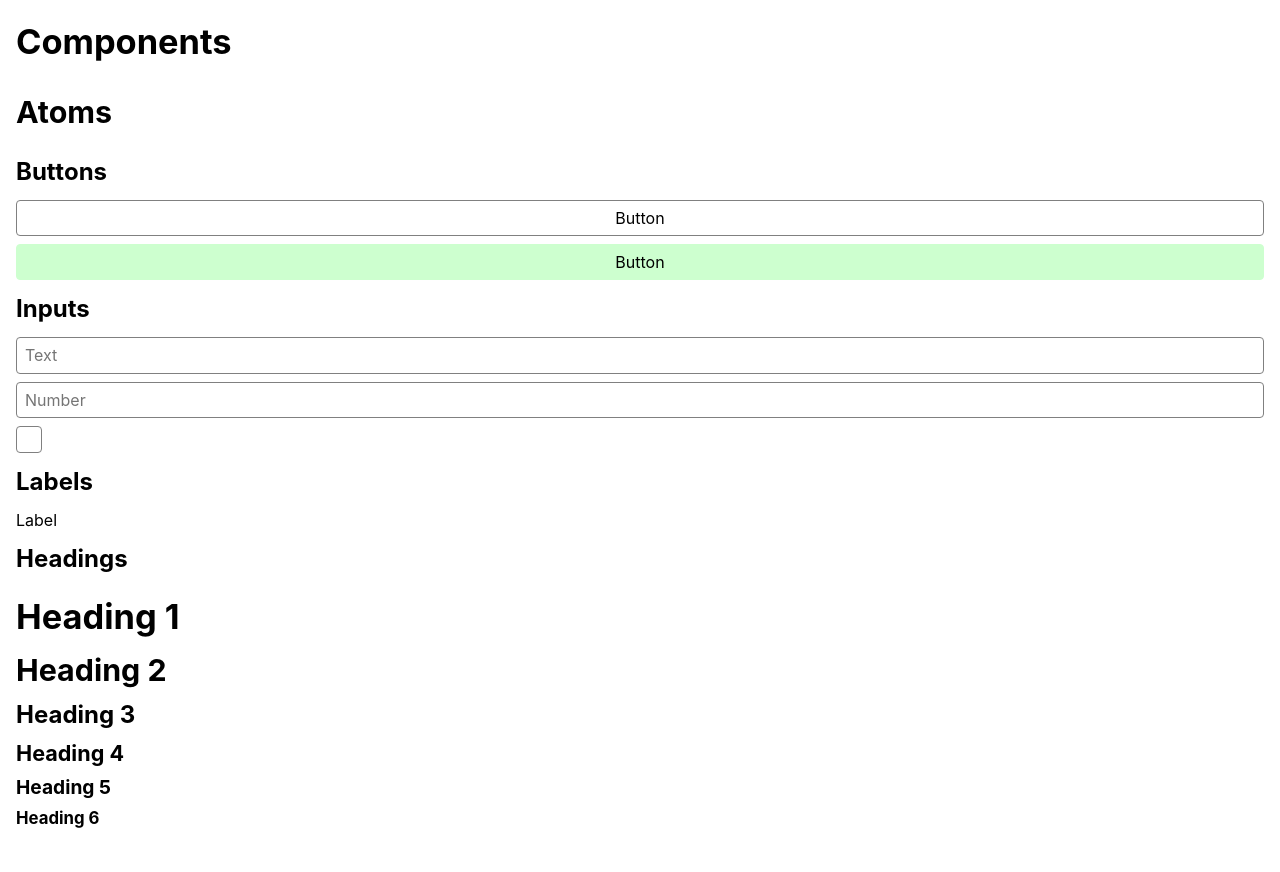
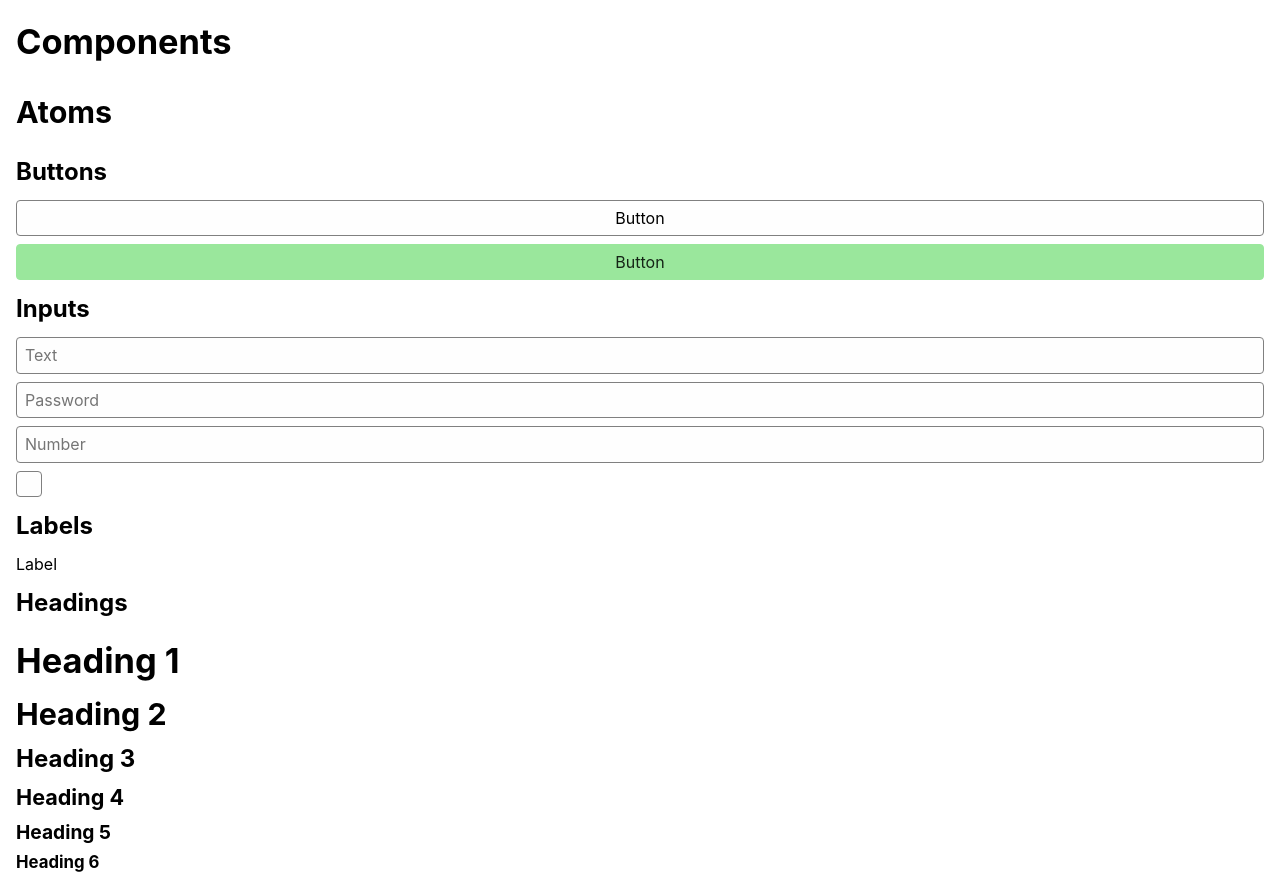
Before and after one commit to fseemann/react-design-system, a React (Create React App) app: page / in a window 1280 px wide. Before the commit the page ends 828 px from the top, so only its background shows below. Built offline with nearby package versions, Linux system fonts and the light colour scheme.

Commit message:
Extract variables

```diff
--- a/src/components/atoms/a-button.css
+++ b/src/components/atoms/a-button.css
@@ -4,7 +4,7 @@
     line-height: 1.15;
     margin: 0;
     padding: 8px;
-    background: white;
+    background: var(--color-white);
 
     border: 1px solid var(--color-gray--dark);
     border-radius: 4px;
@@ -31,5 +31,5 @@
 
 .a-button:focus {
     outline: none;
-    box-shadow: 0 0 4px blue;
+    box-shadow: 0 0 3px 2px var(--color-primary), 0 0 1px 1px var(--color-primary--contrast);
 }
--- a/src/components/atoms/a-input.css
+++ b/src/components/atoms/a-input.css
@@ -6,7 +6,7 @@
     line-height: 1.15;
     margin: 0;
     padding: 8px;
-    background: white;
+    background: var(--color-white);
 
     border: 1px solid var(--color-gray--dark);
     border-radius: 4px;
@@ -16,7 +16,7 @@
 
 .a-input:focus {
     outline: none;
-    box-shadow: 0 0 4px blue;
+    box-shadow: 0 0 3px 2px var(--color-primary), 0 0 1px 1px var(--color-primary--contrast);
 }
 
 .a-input[type="checkbox"] {
@@ -26,8 +26,6 @@
     height: calc(1.15em + 8px);
 
     position: relative;
-
-    background: white;
 }
 
 .a-input[type="checkbox"]:checked:after {
--- a/src/components/templates/t-components.js
+++ b/src/components/templates/t-components.js
@@ -19,9 +19,10 @@ export default function TComponents () {
         </AStack>
         <AStack spacing={'small'}>
           <AHeading level={3} text={'Inputs'} margin={'small'} />
-          <AInput type={'text'} placeholder={'Text'} name={'username'} />
-          <AInput type={'number'} placeholder={'Number'} name={'username'} />
-          <AInput type={'checkbox'} name={'username'} />
+          <AInput type={'text'} placeholder={'Text'} name={'text'} />
+          <AInput type={'password'} placeholder={'Password'} name={'password'} />
+          <AInput type={'number'} placeholder={'Number'} name={'number'} />
+          <AInput type={'checkbox'} name={'checkbox'} />
         </AStack>
         <AStack spacing={'small'}>
           <AHeading level={3} text={'Labels'} margin={'small'} />
--- a/src/index.css
+++ b/src/index.css
@@ -6,8 +6,10 @@ body {
   -webkit-font-smoothing: antialiased;
   -moz-osx-font-smoothing: grayscale;
 
-  --color-primary: #cdffcf;
-  --color-primary--contrast: black;
+  --color-primary: #9ae79c;
+  --color-primary--contrast: #152416;
+
+  --color-white: #fefefe;
 
   --color-gray--light: lightgrey;
   --color-gray: darkgrey;
```
